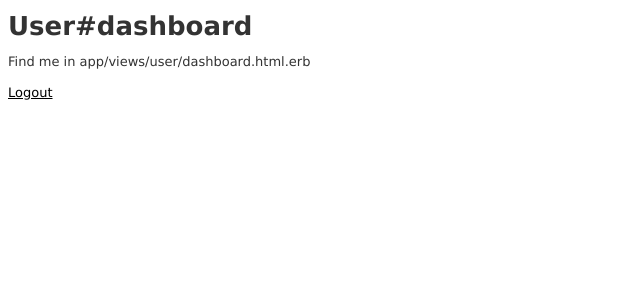
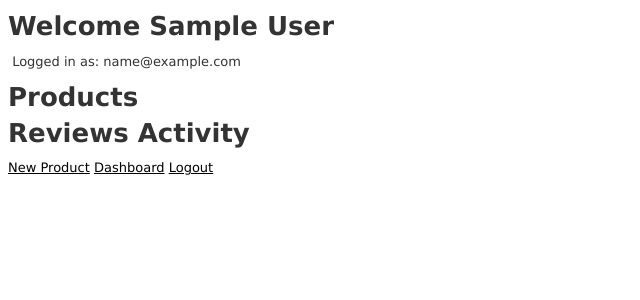
Before and after one commit to Arslan2/demo, a Rails app: page /user/dashboard in a window 1280 px wide. Shown: the top 300 px of the page, without its empty margins (0-640 px from the left). Run offline with Rails 7, Linux system fonts and the light colour scheme; the visitor is signed in with stand-in values (Sample User, id 1); data that the repository does not hold is empty; style sheets or scripts are compiled from the project's sources; parts of the project's set-up code (start-up, migrations or seed data) failed here and were passed over; some libraries are stand-ins or nearby versions.

Commit message:
User: Dashboard page functionalities added

```diff
--- a/app/controllers/user_controller.rb
+++ b/app/controllers/user_controller.rb
@@ -1,7 +1,10 @@
 class UserController < ApplicationController
+  before_filter :authenticate_user!
   def show
   end
 
   def dashboard
+    @products = current_user.products.includes(:attachments).ordered.page(params[:page]).per(User::PER_PAGE)
+    @reviews = current_user.reviews.includes(:product).ordered.page(params[:page]).per(User::PER_PAGE)
   end
 end
--- a/app/models/review.rb
+++ b/app/models/review.rb
@@ -2,4 +2,5 @@ class Review < ActiveRecord::Base
   attr_accessible :comment
   belongs_to :product
   belongs_to :user
+  scope :ordered, -> { order('updated_at desc') }
 end
--- a/app/models/user.rb
+++ b/app/models/user.rb
@@ -1,5 +1,6 @@
 class User < ActiveRecord::Base
 
+  PER_PAGE = 5
   has_one :attachment, as: :attachable
   has_many :products, dependent: :destroy
   has_many :reviews, dependent: :destroy
@@ -13,6 +14,7 @@ class User < ActiveRecord::Base
 
   accepts_nested_attributes_for :attachment
 
+  scope :ordered, -> { order('updated_at desc') }
   def fetch_attachment
     self.attachment.present? ? self.attachment : self.build_attachment
   end
--- a/app/views/layouts/application.html.erb
+++ b/app/views/layouts/application.html.erb
@@ -13,6 +13,8 @@
 <%= yield %>
 
 <% if user_signed_in? %>
+  <%= link_to 'New Product', new_product_path %>
+  <%= link_to "Dashboard", user_dashboard_path %>
   <%= link_to "Logout", destroy_user_session_path, method: :delete %>
 <% else %>
   <%= link_to "Login", new_user_session_path %>
--- a/app/views/products/index.html.erb
+++ b/app/views/products/index.html.erb
@@ -24,5 +24,3 @@
 </table>
 
 <br />
-
-<%= link_to 'New Product', new_product_path %>
--- a/app/views/user/dashboard.html.erb
+++ b/app/views/user/dashboard.html.erb
@@ -1,2 +1,23 @@
-<h1>User#dashboard</h1>
-<p>Find me in app/views/user/dashboard.html.erb</p>
+<h1>Welcome <%= current_user.first_name.to_s + " " + current_user.last_name.to_s %></h1>
+<%= image_tag(current_user.attachment.photo.url(:small)) %>
+Logged in as: <%= current_user.email %>
+
+<h1>Products</h1>
+<div>
+  <%= paginate @products %>
+  <%= render @products %>
+</div>
+
+<h1>Reviews Activity</h1>
+<%= paginate @reviews %>
+
+<div>
+  <% @reviews.each do |review| %>
+    <div>
+      <div><%= render review %></div>
+      <div><%= link_to 'Go to product', product_path(review.product) %></div>
+      <div><%= link_to 'Edit', edit_product_review_path(review.product, review) %></div>
+      <div><%= link_to 'Destroy', product_review_path(review.product, review), method: :delete, data: { confirm: 'Are you sure?' } %></div>
+    </div>
+  <% end %>
+</div>
```
Also changed, not shown: app/views/products/_product.html.erb (added, +8 -0 lines).
